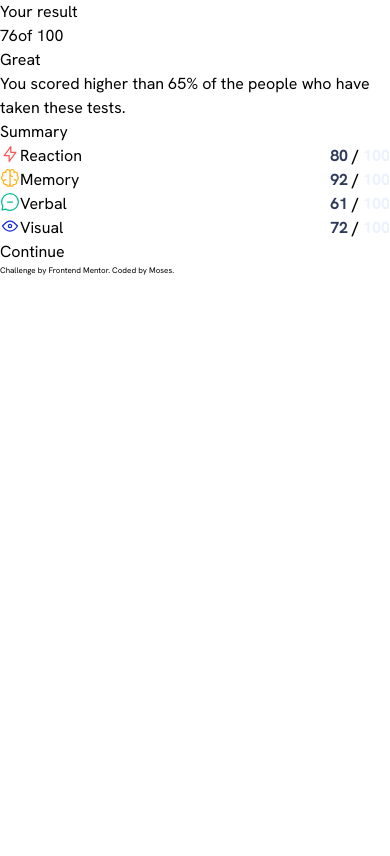
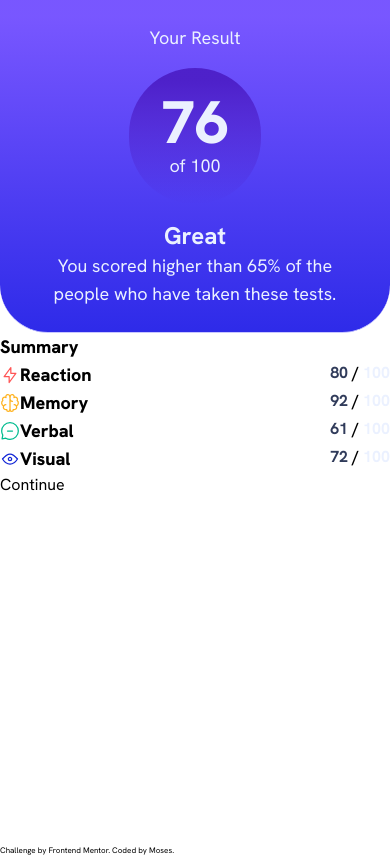
Before and after one commit to mbtenkorang/results-summary-component, a Vue app: page / in a window 390 px wide. Built offline with nearby package versions, Linux system fonts and the light colour scheme.

Commit message:
Add styling for mobile

```diff
--- a/index.html
+++ b/index.html
@@ -12,8 +12,8 @@
 </head>
 
 <body>
-  <div id="app"></div>
-  <footer class="text-[8px]">
+  <div id="app" class="h-dvh"></div>
+  <footer class=" text-[8px]">
     Challenge by <a href="https://www.frontendmentor.io?ref=challenge" target="_blank">Frontend Mentor</a>.
     Coded by <a href="https://github.com/mbtenkorang">Moses</a>.
   </footer>
--- a/src/App.vue
+++ b/src/App.vue
@@ -33,11 +33,10 @@ watch(_data, (newValue, _data) => {
 </script>
 
 <template>
-    <div role="banner">
-        <HeadingComponent :average_score="_averagescore" />
-    </div>
+
+    <HeadingComponent :average_score="_averagescore" />
     <main>
-        <h1>Summary</h1>
+        <h1 class="text-lg font-extrabold">Summary</h1>
         <div>
             <h3 v-if="_isloading">Loading ... </h3>
             <ul v-else>
@@ -46,4 +45,5 @@ watch(_data, (newValue, _data) => {
         </div>
         <ButtonComponent :link_label="_linkdata._linktext" :link_url="_linkdata._linkurl" />
     </main>
+
 </template>
--- a/src/components/HeadingComponent.vue
+++ b/src/components/HeadingComponent.vue
@@ -8,16 +8,18 @@ const props = defineProps({
 </script>
 
 <template>
-    <div>
-        <p>
-            Your result
-        <div>
-            <span>{{ average_score }}</span>
+    <div role="banner"
+        class="px-6 py-6 text-lg flex flex-col items-center text-neutral-pale-blue border-b border-neutral-lavender rounded-b-[3rem] bg-gradient-to-b from-gradient-slate-blue from-5% to-gradient-royal-blue">
+        <p class="text-center">
+            Your Result
+        <div
+            class="my-4 px-8 py-6 flex flex-col items-center border-neutral-pale-blue rounded-full bg-gradient-to-b from-gradient-violet-blue from-10% to-gradient-persian-blue">
+            <span class="text-6xl font-extrabold">{{ average_score }}</span>
             <span>of 100</span>
         </div>
         </p>
-        <p>Great</p>
-        <p>
+        <p class="text-center text-2xl font-bold">Great</p>
+        <p class="text-center w-5/6">
             You scored higher than 65% of the people who have taken these tests.
         </p>
     </div>
--- a/src/components/ListItemComponent.vue
+++ b/src/components/ListItemComponent.vue
@@ -7,11 +7,11 @@ const props = defineProps({
 <template>
     <li v-for="item in summary_details" :key="item.category">
         <div class="flex justify-between">
-            <div class="flex ">
+            <div class="flex items-center">
                 <span>
                     <img :src="item.icon" alt="" aria-hidden="true">
                 </span>
-                <h3>{{ item.category }}</h3>
+                <h2 class="text-lg font-extrabold">{{ item.category }}</h2>
             </div>
             <p class="font-bold">
                 <span class="text-neutral-gray-blue">{{ item.score }}</span> / <span
```
